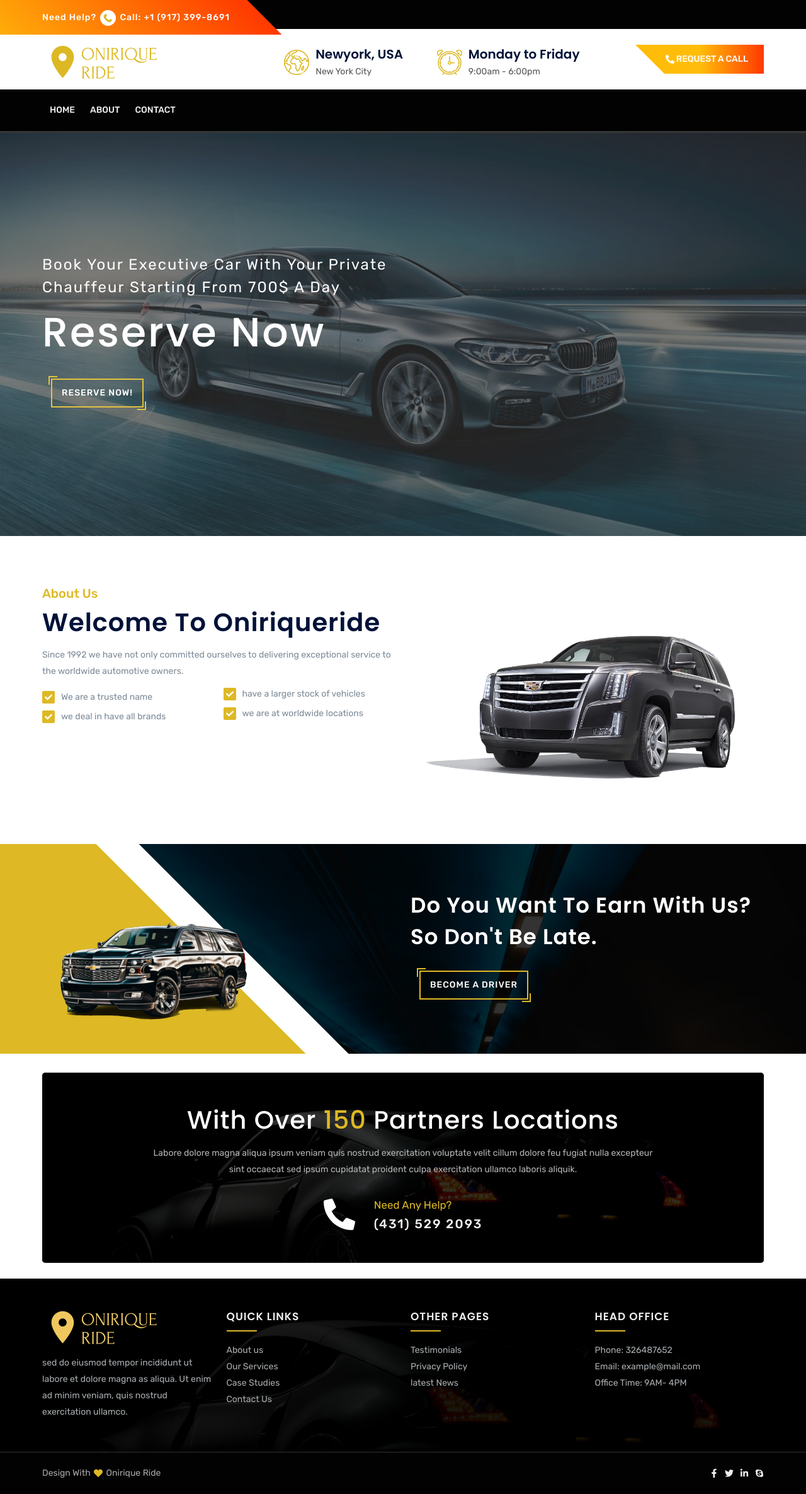
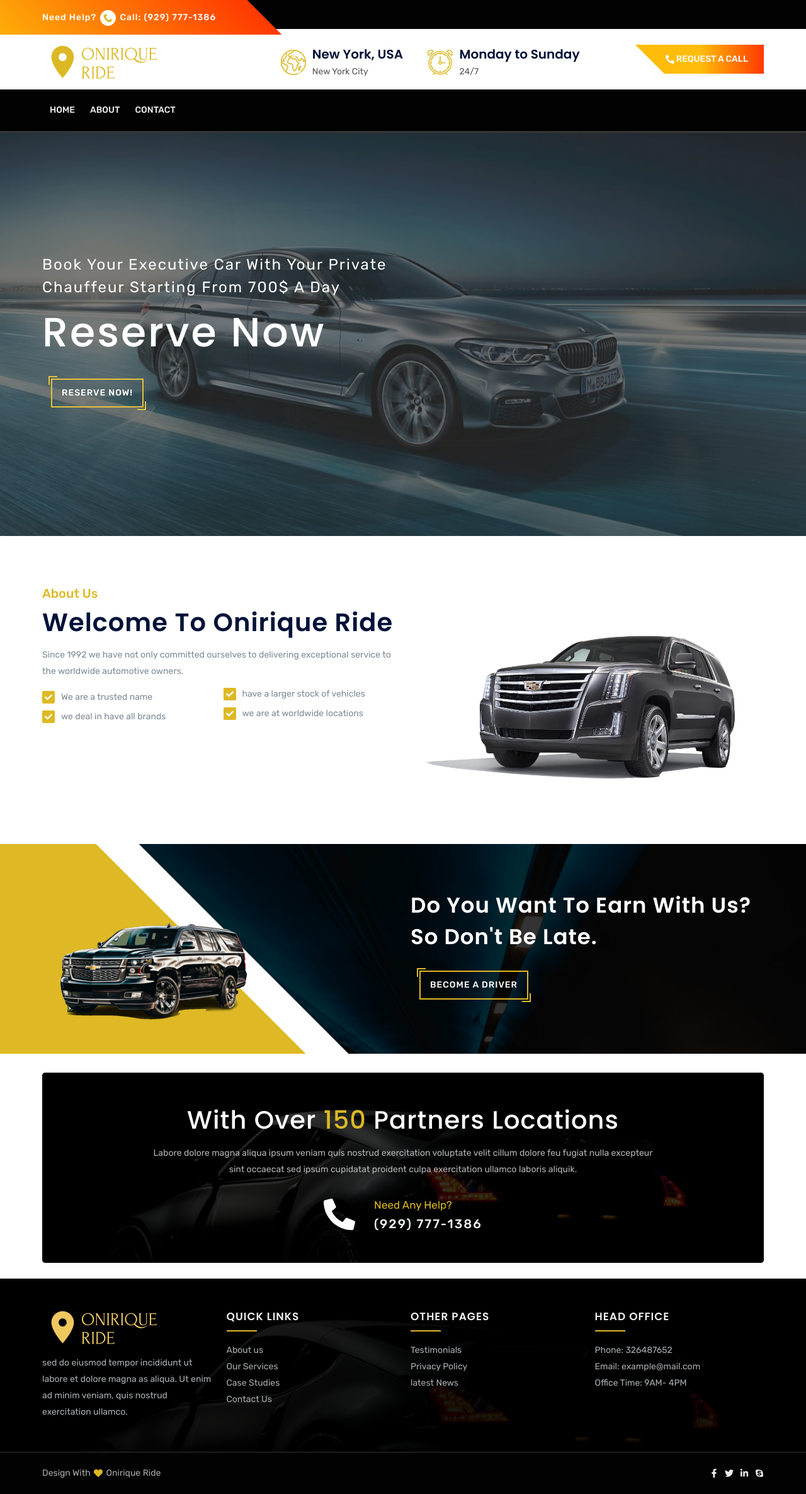
Before and after one commit to ziko442/oniriqueride, a React (Create React App) app in the folder front-end/: page / in a window 1280 px wide. Shown: the whole page at 63% size. Built offline with nearby package versions, Linux system fonts and the light colour scheme; some icons are missing.

Commit message:
fix numbers and titles

```diff
--- a/front-end/public/assets/locales/en/translation.json
+++ b/front-end/public/assets/locales/en/translation.json
@@ -20,7 +20,7 @@
   "journey_time" : "Journey Time",
   "find_car" : "find car",
   "about_us_title" : "About Us",
-  "welcome_title" : "Welcome to oniriqueride",
+  "welcome_title" : "Welcome to onirique Ride",
   "about_text" : "Since 1992 we have not only committed ourselves to delivering exceptional  service to the worldwide automotive owners.",
   "trusted_name" : "We are a trusted name",
   "deal_brands" : "we deal in have all brands",
--- a/front-end/public/assets/locales/fr/translation.json
+++ b/front-end/public/assets/locales/fr/translation.json
@@ -19,7 +19,7 @@
   "journey_time" : "Temps de parcours",
   "find_car" : "trouver une voiture",
   "about_us_title" : "À propos de nous",
-  "welcome_title" : "Bienvenue chez oniriqueride",
+  "welcome_title" : "Bienvenue chez onirique Ride",
   "about_text" : "Depuis 1992, nous ne nous sommes pas seulement engagés à fournir un service de réparation et d'entretien exceptionnel aux propriétaires d'automobiles du monde entier.",
   "trusted_name" : "Nous sommes un nom de confiance",
   "deal_brands" : "nous avons toutes les marques",
--- a/front-end/src/components/AboutPage/index.js
+++ b/front-end/src/components/AboutPage/index.js
@@ -40,7 +40,7 @@ const AboutPage = () => {
                   <div className="call-info">
                     <p>{t("need_any_help")}</p>
                     <h4>
-                      <a href="tel:12435424">(431) 529 2093</a>
+                      <a href="tel:9297771386">(929) 777-1386</a>
                     </h4>
                   </div>
                 </div>
--- a/front-end/src/components/Contact/index.js
+++ b/front-end/src/components/Contact/index.js
@@ -96,7 +96,7 @@ const Contact = () => {
                 </div>
                 <div className="single-contact-btn">
                   <h4>{t("contact_page.info_call")}</h4>
-                  <a href="tel:+19173998691">+1 (917) 399-8691</a>
+                  <a href="tel:+19297771386">(929) 777-1386</a>
                 </div>
                 <div className="social-links-contact">
                   <h4>{t("contact_page.info_follow")}</h4>
--- a/front-end/src/components/Help/index.js
+++ b/front-end/src/components/Help/index.js
@@ -36,7 +36,7 @@ const Help = () => {
                   <div className="call-text">
                     <p>{t("need_any_help")}</p>
                     <h4>
-                      <a href="tel:4315292093">(431) 529 2093</a>
+                      <a href="tel:9297771386">(929) 777-1386</a>
                     </h4>
                   </div>
                 </div>
--- a/front-end/src/components/header/index.js
+++ b/front-end/src/components/header/index.js
@@ -66,7 +66,7 @@ const Header = () => {
             <Col md={6}>
               <div className="header-top-left">
                 <p>
-                  {t("need_help")} <FaPhoneAlt /> {t("call")}: +1 (917) 399-8691
+                  {t("need_help")} <FaPhoneAlt /> {t("call")}: (929) 777-1386
                 </p>
               </div>
             </Col>
@@ -159,7 +159,7 @@ const Header = () => {
                     <img src={globe} alt="globe" />
                   </div>
                   <div className="header-promo-info">
-                    <h3>Newyork, USA</h3>
+                    <h3>New York, USA</h3>
                     <p>{t("newyork_city")}</p>
                   </div>
                 </div>
@@ -168,8 +168,8 @@ const Header = () => {
                     <img src={clock} alt="clock" />
                   </div>
                   <div className="header-promo-info">
-                    <h3>Monday to Friday</h3>
-                    <p>9:00am - 6:00pm</p>
+                    <h3>Monday to Sunday</h3>
+                    <p>24/7</p>
                   </div>
                 </div>
               </div>
```
